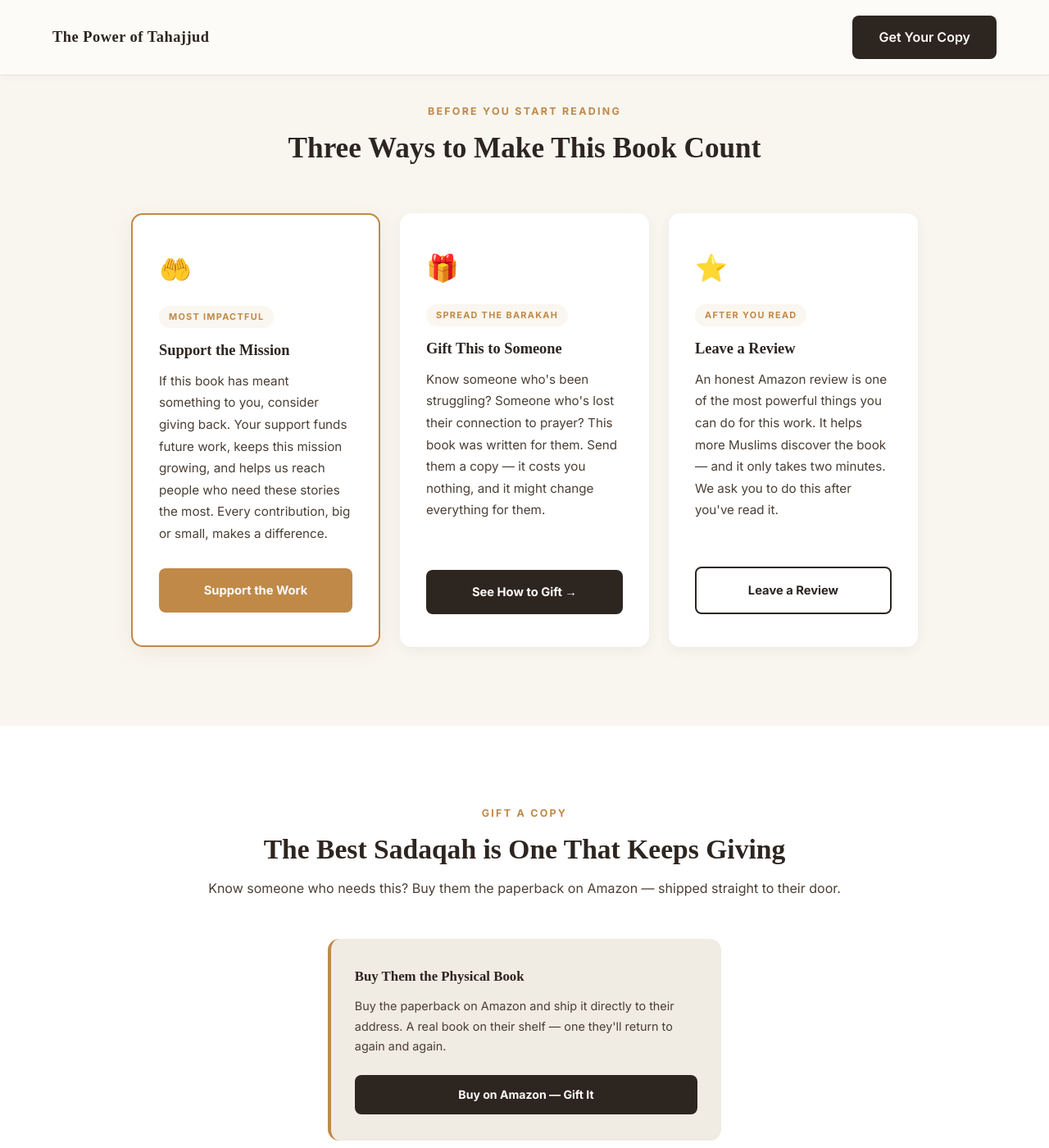
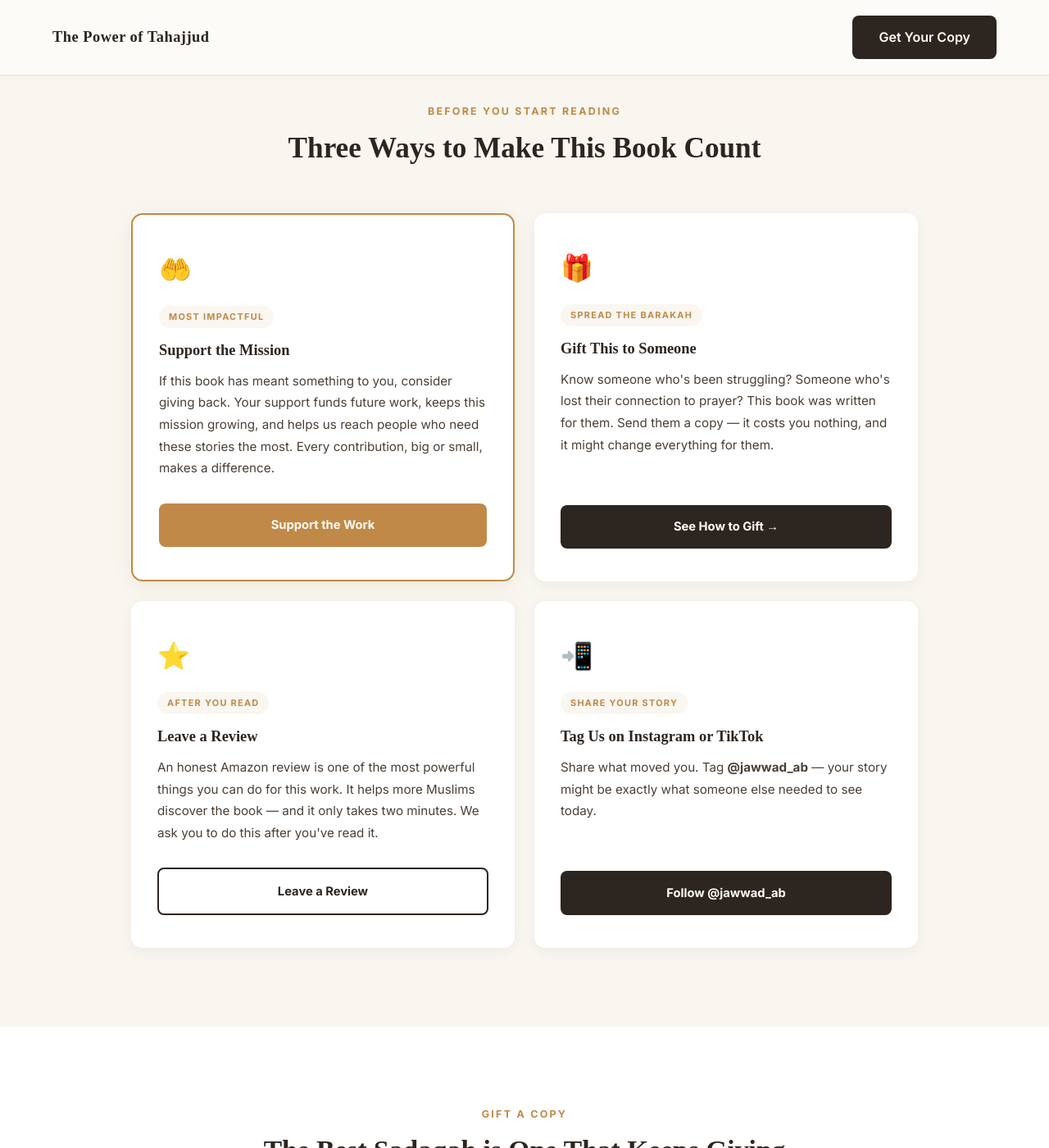
Before and after one commit to Omnitryx-Inc/tahajjud-fe-main, a Jekyll site: the page built from pages/download.html, in a window 1280 px wide and 1400 px high, scrolled down 548 px. Shown: the whole window at 82% size. Built offline with Jekyll 4.4.1, drawn with Linux system fonts in a browser that asks for light colours; some web fonts are replaced.

Commit message:
adjustments

```diff
--- a/pages/download.html
+++ b/pages/download.html
@@ -174,7 +174,7 @@ permalink: /download/
     max-width: 960px;
     margin: 0 auto;
     display: grid;
-    grid-template-columns: repeat(3, 1fr);
+    grid-template-columns: repeat(2, 1fr);
     gap: 1.5rem;
 }
 
@@ -632,6 +632,20 @@ permalink: /download/
             </a>
         </div>
 
+        <!-- Social -->
+        <div class="ask-card">
+            <span class="ask-icon">📲</span>
+            <span class="ask-tag">Share Your Story</span>
+            <h3 class="ask-title">Tag Us on Instagram or TikTok</h3>
+            <p class="ask-body">
+                Share what moved you. Tag <strong>@jawwad_ab</strong> — your story
+                might be exactly what someone else needed to see today.
+            </p>
+            <a href="https://www.instagram.com/jawwad_ab" target="_blank" class="ask-btn ask-btn-dark">
+                Follow @jawwad_ab
+            </a>
+        </div>
+
     </div>
 </section>
 
```
